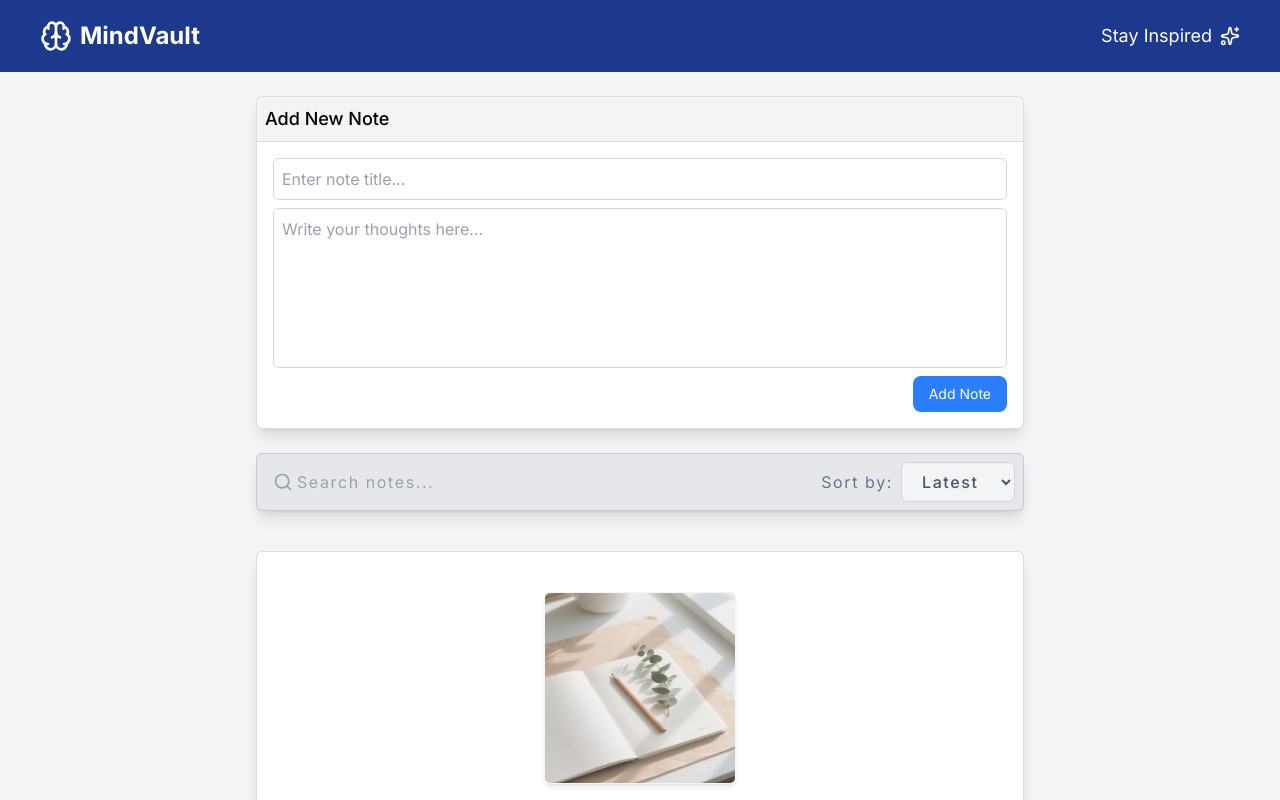
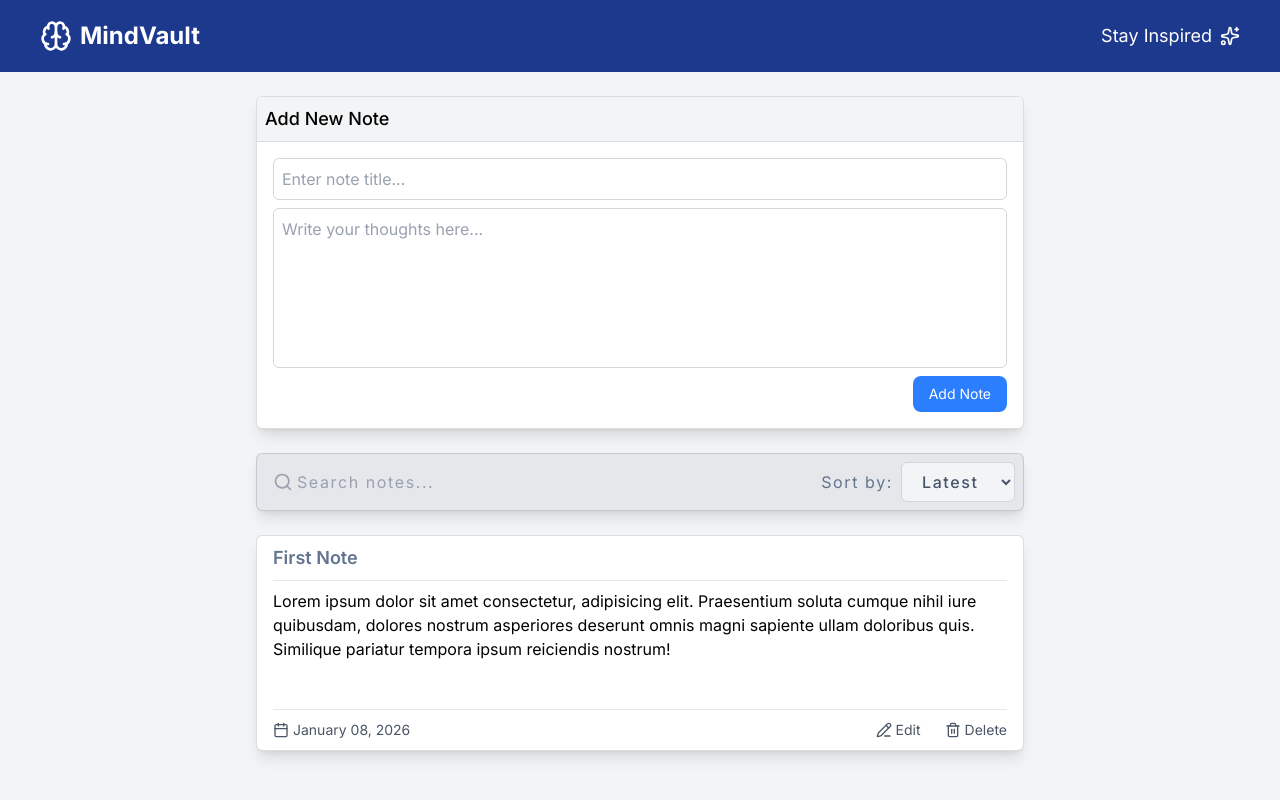
Before and after one commit to vktheja/Project-React-Tailwind-Mind-Vault, a React (Vite) app: page / in a window 1280 px wide. Shown: the top 800 px of the page. Built offline with nearby package versions, Linux system fonts and the light colour scheme.

Commit message:
Note done for now and notes in progress

```diff
--- a/src/App.jsx
+++ b/src/App.jsx
@@ -2,6 +2,7 @@ import { useState } from "react";
 import NavBar from "./components/NavBar/NavBar";
 import InputForm from "./components/InputForm/InputForm";
 import SearchAndSortBar from "./components/SearchAndSortBar/SearchAndSortBar";
+import Notes from "./components/Notes/Notes";
 import NoNotes from "./components/NoNotes/NoNotes";
 
 const App = () => {
@@ -31,7 +32,8 @@ const App = () => {
         sortBy={sortBy}
         searchTerm={searchTerm}
       />
-      {notes.length <= 0 && <NoNotes />}
+      <Notes notes={notes} />
+      {/* {notes.length <= 0 && <NoNotes />} */}
     </>
   );
 };
--- /dev/null
+++ b/src/components/Notes/Note.jsx
@@ -0,0 +1,39 @@
+import Date from "../../shared/icons/Date";
+import Edit from "../../shared/icons/Edit";
+import Delete from "../../shared/icons/Delete";
+
+const Note = (props) => {
+  //   const { note } = props;
+  return (
+    <div className="flex flex-col max-w-3xl bg-white mx-4 mds:mx-auto my-6 px-4 rounded-md shadow-lg shadow-black/10 border border-gray-600/20">
+      <div className="border-b py-2 border-gray-200 text-slate-500 font-semibold text-lg">
+        First Note
+      </div>
+      <div className="py-2 h-30 overflow-y-auto">
+        Lorem ipsum dolor sit amet consectetur, adipisicing elit. Praesentium
+        soluta cumque nihil iure quibusdam, dolores nostrum asperiores deserunt
+        omnis magni sapiente ullam doloribus quis. Similique pariatur tempora
+        ipsum reiciendis nostrum!
+      </div>
+      <div className="border-b border-gray-200 mt-2 "></div>
+      <div className="flex items-center justify-between py-2">
+        <div className="flex items-center space-x-1 text-sm text-gray-600">
+          <Date className="w-4" />
+          <p>January 08, 2026</p>
+        </div>
+        <div className="flex gap-6 items-center">
+          <div className="flex items-center space-x-1 text-sm text-gray-600">
+            <Edit className="w-4" />
+            <p>Edit</p>
+          </div>
+          <div className="flex items-center space-x-1 text-sm text-gray-600">
+            <Delete className="w-4" />
+            <p>Delete</p>
+          </div>
+        </div>
+      </div>
+    </div>
+  );
+};
+
+export default Note;
--- /dev/null
+++ b/src/components/Notes/Notes.jsx
@@ -0,0 +1,11 @@
+import Note from "./Note";
+const Notes = (props) => {
+  const { notes } = props;
+  return (
+    <div>
+      <Note />
+    </div>
+  );
+};
+
+export default Notes;
```
